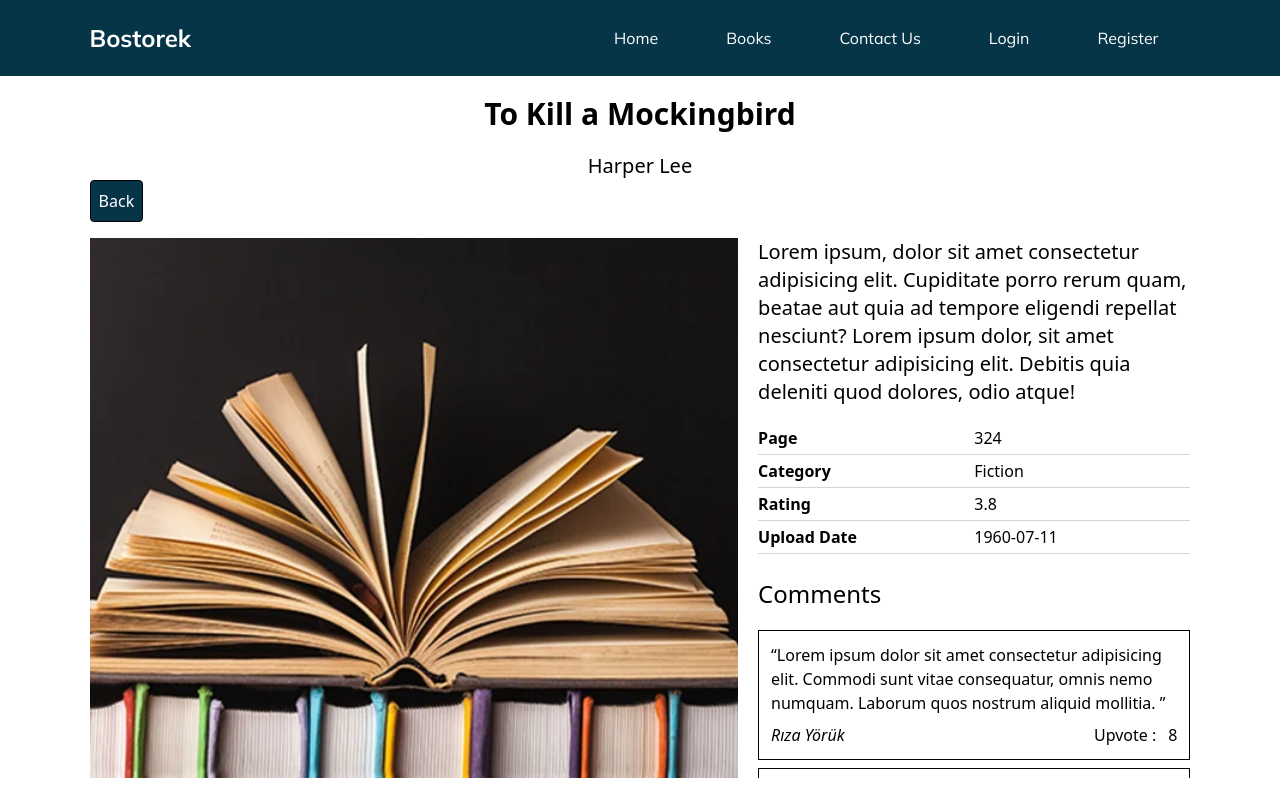
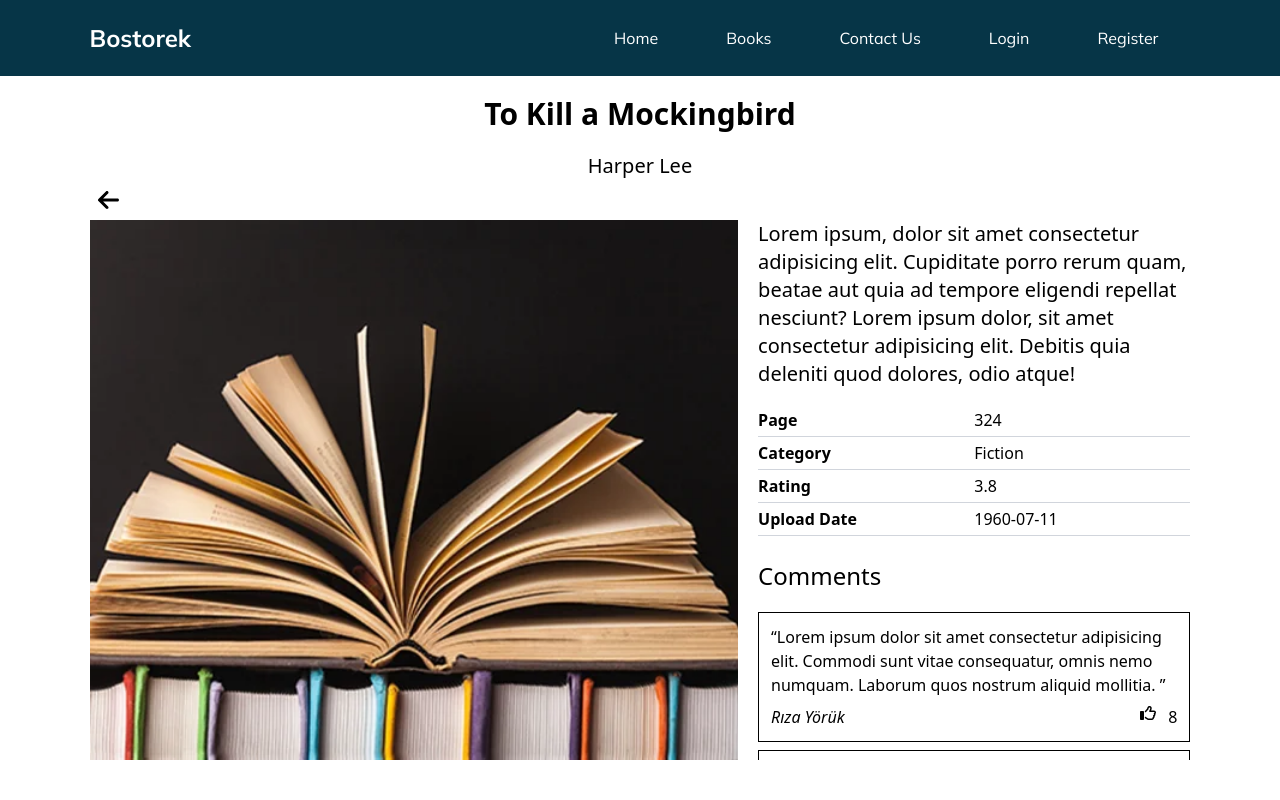
Before and after one commit to rzayoruk/bostorek, a Vue app in the folder frontend/: page /book/1 in a window 1280 px wide. Built offline with nearby package versions, Linux system fonts and the light colour scheme.

Commit message:
fontawesome and .back method usage

```diff
--- a/frontend/package.json
+++ b/frontend/package.json
@@ -9,6 +9,11 @@
     "preview": "vite preview"
   },
   "dependencies": {
+    "@fortawesome/fontawesome-svg-core": "^6.7.2",
+    "@fortawesome/free-brands-svg-icons": "^6.7.2",
+    "@fortawesome/free-regular-svg-icons": "^6.7.2",
+    "@fortawesome/free-solid-svg-icons": "^6.7.2",
+    "@fortawesome/vue-fontawesome": "^3.0.8",
     "@tailwindcss/vite": "^4.0.11",
     "tailwindcss": "^4.0.11",
     "vue": "^3.5.13",
--- a/frontend/src/main.js
+++ b/frontend/src/main.js
@@ -11,6 +11,21 @@ import { createApp } from "vue"
 
 import App from "@/App.vue"
 import router from "@/router/router.js"
+
+/* import the fontawesome core */
+import { library } from "@fortawesome/fontawesome-svg-core"
+
+/* import font awesome icon component */
+import { FontAwesomeIcon } from "@fortawesome/vue-fontawesome"
+
+/* import specific icons */
+import { faArrowLeft } from "@fortawesome/free-solid-svg-icons"
+import { faThumbsUp } from "@fortawesome/free-regular-svg-icons"
+
+/* add icons to the library */
+library.add(faArrowLeft, faThumbsUp)
+1
 const app = createApp(App)
 app.use(router)
+app.component("font-awesome-icon", FontAwesomeIcon)
 app.mount("#app")
--- a/frontend/src/views/BookDetailView.vue
+++ b/frontend/src/views/BookDetailView.vue
@@ -1,11 +1,12 @@
 <template>
   <div class="px-[7%]">
     <SectionHeader :title="book.name" :content="book.author" />
-    <button
-      class="border border-black p-2 rounded-sm bg-primary text-white cursor-pointer mb-4"
-    >
-      Back
-    </button>
+    <font-awesome-icon
+      :icon="['fas', 'arrow-left']"
+      class="cursor-pointer p-2"
+      size="xl"
+      @click="$router.back"
+    />
     <div class="grid grid-cols-[3fr_2fr] gap-x-5">
       <img
         class="aspect-auto h-full w-full object-cover object-center grow"
@@ -48,11 +49,7 @@
             <div class="mt-2 flex justify-between">
               <span class="italic inline-block">Rıza Yörük</span>
               <div class="flex gap-x-3">
-                <p
-                  class="cursor-pointer hover:underline transition-all ease-in"
-                >
-                  Upvote :
-                </p>
+                <font-awesome-icon :icon="['far', 'thumbs-up']" />
                 <p>8</p>
               </div>
             </div>
@@ -114,7 +111,6 @@ export default {
   created() {
     const bookdId = this.$route.params.id
     this.book = books.find((book) => book.id === parseInt(bookdId))
-    console.log(this.book)
   },
 }
 </script>
```
Also changed, not shown: 1 other file (tests, documents, lock files or other folders).
